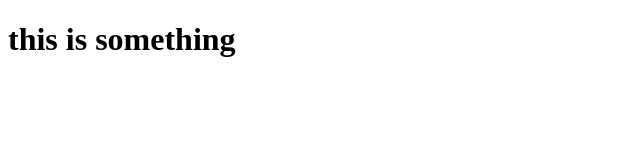
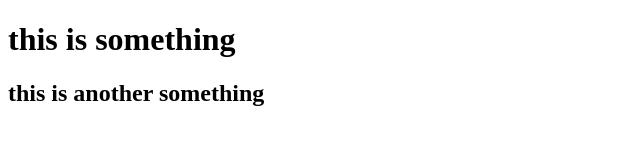
Before and after one commit to Armanhr/my-first-website, a plain HTML site: page index.html in a window 1280 px wide. Shown: the whole page, without its empty margins (0-640 px from the left). Drawn offline with Linux system fonts and the light colour scheme.

Commit message:
new h2 added

```diff
--- a/index.html
+++ b/index.html
@@ -9,6 +9,7 @@
 <body>
 
     <h1>this is something</h1>
+    <h2>this is another something</h2>
 
 
 </body>
```
